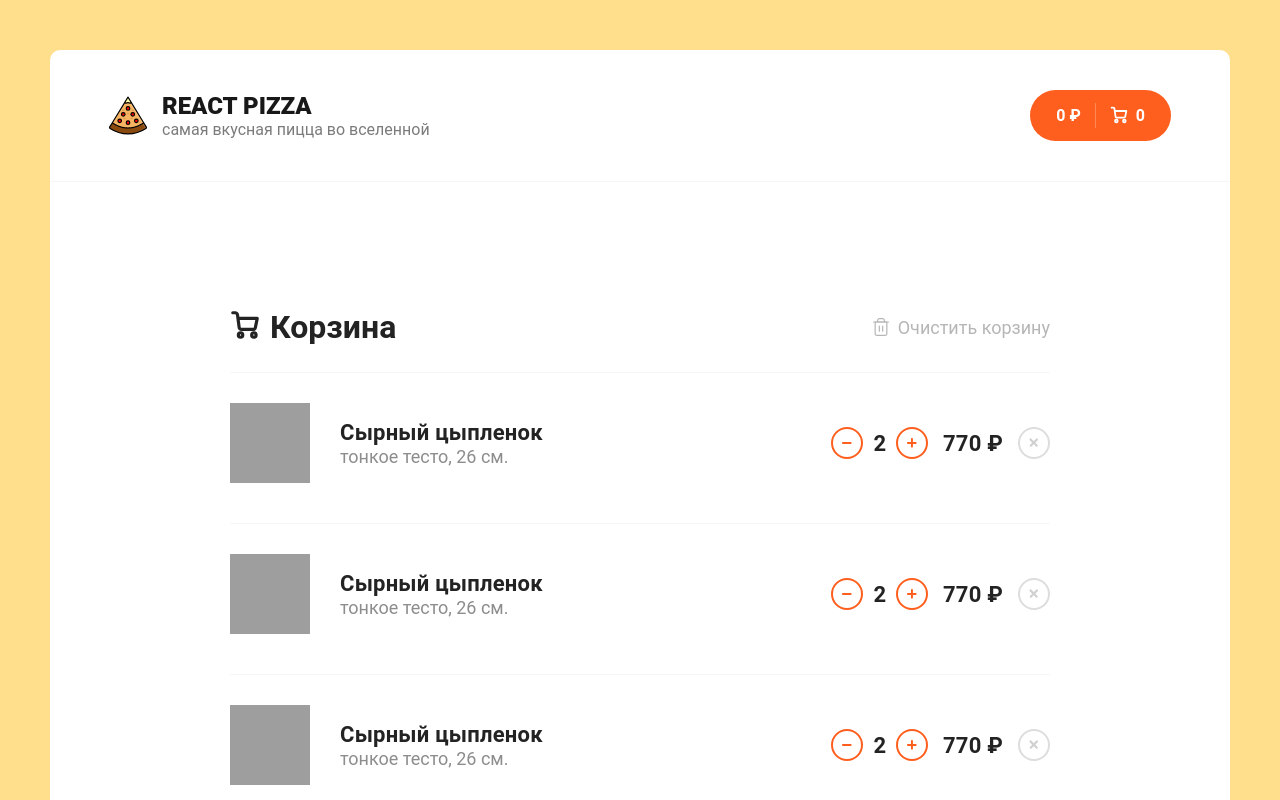
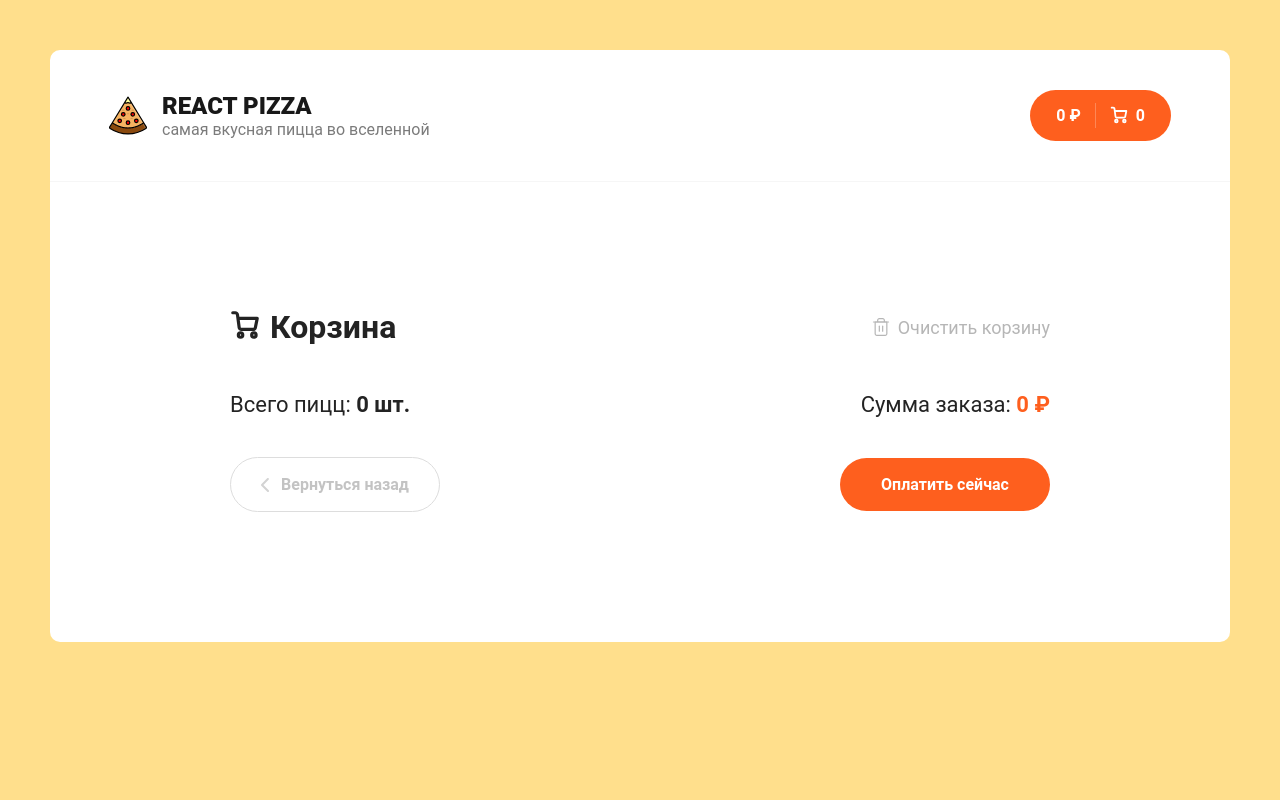
Before and after one commit to dumkaguv/Pizza-list-with-cart, a React (Vite) app: page /cart in a window 1280 px wide. Shown: the top 800 px of the page. Built offline with nearby package versions, Linux system fonts and the light colour scheme; grey boxes are pictures that could not be loaded; a web font is replaced by a local one.

Commit message:
add: 1. redux cart logic begin

```diff
--- a/src/components/Button.jsx
+++ b/src/components/Button.jsx
@@ -1,6 +1,6 @@
-function Button({ children, classes }) {
+function Button({ onClick, children, classes }) {
   return (
-    <button tabIndex={0} className={[...classes].join(" ")} type="button">
+    <button onClick={onClick} tabIndex={0} className={[...classes].join(" ")} type="button">
       {children}
     </button>
   );
--- a/src/components/Cart.jsx
+++ b/src/components/CartHeader.jsx
@@ -1,10 +1,13 @@
 import { Link } from "react-router-dom";
+import { useSelector } from "react-redux";
 
-function Cart() {
+function CartHeader() {
+  const { totalPrice, totalQuantity } = useSelector((state) => state.cart);
+
   return (
     <div className="header__cart">
       <Link to="/cart" className="button button--cart" tabIndex="0">
-        <span>0 ₽</span>
+        <span>{totalPrice} ₽</span>
         <div className="button__delimiter"></div>
         <svg
           width="18"
@@ -35,10 +38,10 @@ function Cart() {
             strokeLinejoin="round"
           />
         </svg>
-        <span>0</span>
+        <span>{totalQuantity}</span>
       </Link>
     </div>
   );
 }
 
-export default Cart;
+export default CartHeader;
--- a/src/components/CartItem.jsx
+++ b/src/components/CartItem.jsx
@@ -1,16 +1,18 @@
-function CartItem() {
+import { removeItem } from "@/redux/slices/cartSlice";
+
+function CartItem({ title, imageUrl, type, size, price, quantity }) {
+  function onButtonDeleteClick() {}
+
   return (
     <li className="cart__item">
       <div className="cart__item-img">
-        <img
-          className="pizza-block__image"
-          src="https://dodopizza-a.akamaihd.net/static/Img/Products/Pizza/ru-RU/b750f576-4a83-48e6-a283-5a8efb68c35d.jpg"
-          alt="Pizza"
-        />
+        <img className="pizza-block__image" src={imageUrl} alt="" />
       </div>
       <div className="cart__item-info">
-        <h3>Сырный цыпленок</h3>
-        <p>тонкое тесто, 26 см.</p>
+        <h3>{title}</h3>
+        <p>
+          {type} тесто, {size} см.
+        </p>
       </div>
       <div className="cart__item-count">
         <div className="button button--outline button--circle cart__item-count-minus">
@@ -31,7 +33,7 @@ function CartItem() {
             />
           </svg>
         </div>
-        <b>2</b>
+        <b>{quantity}</b>
         <div className="button button--outline button--circle cart__item-count-plus">
           <svg
             width="10"
@@ -52,10 +54,14 @@ function CartItem() {
         </div>
       </div>
       <div className="cart__item-price">
-        <b>770 ₽</b>
+        <b>{quantity * price} ₽</b>
       </div>
       <div className="cart__item-remove">
-        <div className="button button--outline button--circle">
+        <button
+          onClick={onButtonDeleteClick}
+          className="button button--outline button--circle"
+          type="button"
+        >
           <svg
             width="10"
             height="10"
@@ -72,7 +78,7 @@ function CartItem() {
               fill="#EB5A1E"
             />
           </svg>
-        </div>
+        </button>
       </div>
     </li>
   );
--- a/src/components/Header.jsx
+++ b/src/components/Header.jsx
@@ -1,7 +1,7 @@
 import { Link } from "react-router-dom";
 
 import logo from "/img/pizza-logo.svg";
-import Cart from "./Cart";
+import Cart from "./CartHeader";
 import Search from "./Search";
 
 function Header({ isShowSearch = false }) {
--- a/src/components/PizzaBlock/index.jsx
+++ b/src/components/PizzaBlock/index.jsx
@@ -1,13 +1,30 @@
 import { useState } from "react";
-import Button from "../Button";
+import { useDispatch } from "react-redux";
 
-function PizzaBlock({ title, prices, imageUrl, sizes, types }) {
+import Button from "@/components/Button";
+import { addItem } from "@/redux/slices/cartSlice";
+
+function PizzaBlock({ id, title, prices, imageUrl, sizes, types }) {
   const [activeType, setActiveType] = useState(0);
   const [activePizzaSize, setActivePizzaSize] = useState(0);
   const [price, setPrice] = useState(0);
+  const dispatch = useDispatch();
 
   const pricesValues = Object.values(prices);
   const typeName = ["тонкое", "традиционное"];
+
+  function onButtonAddClick() {
+    const item = {
+      id,
+      title,
+      imageUrl,
+      type: typeName[activeType],
+      size: sizes[activePizzaSize],
+      price: parseInt(pricesValues[price]),
+    };
+
+    dispatch(addItem(item));
+  }
 
   return (
     <div className="pizza-block">
@@ -60,7 +77,10 @@ function PizzaBlock({ title, prices, imageUrl, sizes, types }) {
       </div>
       <div className="pizza-block__bottom">
         <div className="pizza-block__price">{price || pricesValues[0]}</div>
-        <Button classes={["button button--outline button--add"]}>
+        <Button
+          onClick={onButtonAddClick}
+          classes={["button button--outline button--add"]}
+        >
           <svg width="12" height="12" viewBox="0 0 12 12" fill="none">
             <path
               d="M10.8 4.8H7.2V1.2C7.2 0.5373 6.6627 0 6 0C5.3373 0 4.8 0.5373 4.8 1.2V4.8H1.2C0.5373 4.8 0 5.3373 0 6C0 6.6627 0.5373 7.2 1.2 7.2H4.8V10.8C4.8 11.4627 5.3373 12 6 12C6.6627 12 7.2 11.4627 7.2 10.8V7.2H10.8C11.4627 7.2 12 6.6627 12 6C12 5.3373 11.4627 4.8 10.8 4.8Z"
--- a/src/pages/Cart.jsx
+++ b/src/pages/Cart.jsx
@@ -1,9 +1,12 @@
 import { Link } from "react-router-dom";
+import { useSelector } from "react-redux";
 
 import CartItem from "@/components/CartItem";
 import Header from "@/components/Header";
 
 function Cart() {
+  const { items, totalPrice, totalQuantity } = useSelector((state) => state.cart);
+
   return (
     <div className="wrapper">
       <Header />
@@ -85,18 +88,25 @@ function Cart() {
               </div>
             </div>
             <ul className="content__items content__items--cart">
-              <CartItem />
-              <CartItem />
-              <CartItem />
-              <CartItem />
+              {items.map((item, index) => (
+                <CartItem
+                  key={`${index}-${item.name}-${item.price}`}
+                  title={item.title}
+                  imageUrl={item.imageUrl}
+                  type={item.type}
+                  size={item.size}
+                  price={item.price}
+                  quantity={item.quantity}
+                />
+              ))}
             </ul>
             <div className="cart__bottom">
               <div className="cart__bottom-details">
                 <span>
-                  Всего пицц: <b>3 шт.</b>
+                  Всего пицц: <b>{totalQuantity} шт.</b>
                 </span>
                 <span>
-                  Сумма заказа: <b>900 ₽</b>
+                  Сумма заказа: <b>{totalPrice} ₽</b>
                 </span>
               </div>
               <div className="cart__bottom-buttons">
--- /dev/null
+++ b/src/redux/slices/cartSlice.js
@@ -0,0 +1,49 @@
+import { createSlice } from "@reduxjs/toolkit";
+
+const initialState = {
+  items: [],
+  totalPrice: 0,
+  totalQuantity: 0,
+};
+
+const cartSlice = createSlice({
+  name: "cart",
+  initialState,
+  reducers: {
+    addItem(state, action) {
+      const item = action.payload;
+      const existingItem = state.items.find((existingItem) =>
+        Object.keys(item).every((key) => existingItem[key] === item[key])
+      );
+
+      if (existingItem) {
+        existingItem.quantity++;
+      } else {
+        state.items.push({ ...item, quantity: 1 });
+      }
+
+      state.totalQuantity++;
+      state.totalPrice += item.price;
+      //console.log(JSON.stringify(state.items));
+    },
+    removeItem(state, action) {
+      state.items.splice(
+        state.items.indexOf((item) =>
+          Object.keys(action.payload).every(
+            (key) => item[key] === action.payload[key]
+          )
+        ),
+        1
+      );
+    },
+    clearCart(state) {
+      state.items = [];
+      state.totalPrice = 0;
+      state.totalQuantity = 0;
+    },
+  },
+});
+
+export const { addItem, removeItem, clearCart } = cartSlice.actions;
+
+export default cartSlice.reducer;
--- a/src/redux/store.js
+++ b/src/redux/store.js
@@ -3,11 +3,13 @@ import { configureStore } from "@reduxjs/toolkit";
 import filterReducer from "./slices/filterSlice";
 import paginationReducer from "./slices/paginationSlice";
 import searchReducer from "./slices/searchSlice";
+import cartReducer from "./slices/cartSlice";
 
 export const store = configureStore({
   reducer: {
     filter: filterReducer,
     pagination: paginationReducer,
     search: searchReducer,
+    cart: cartReducer,
   },
 });
```
